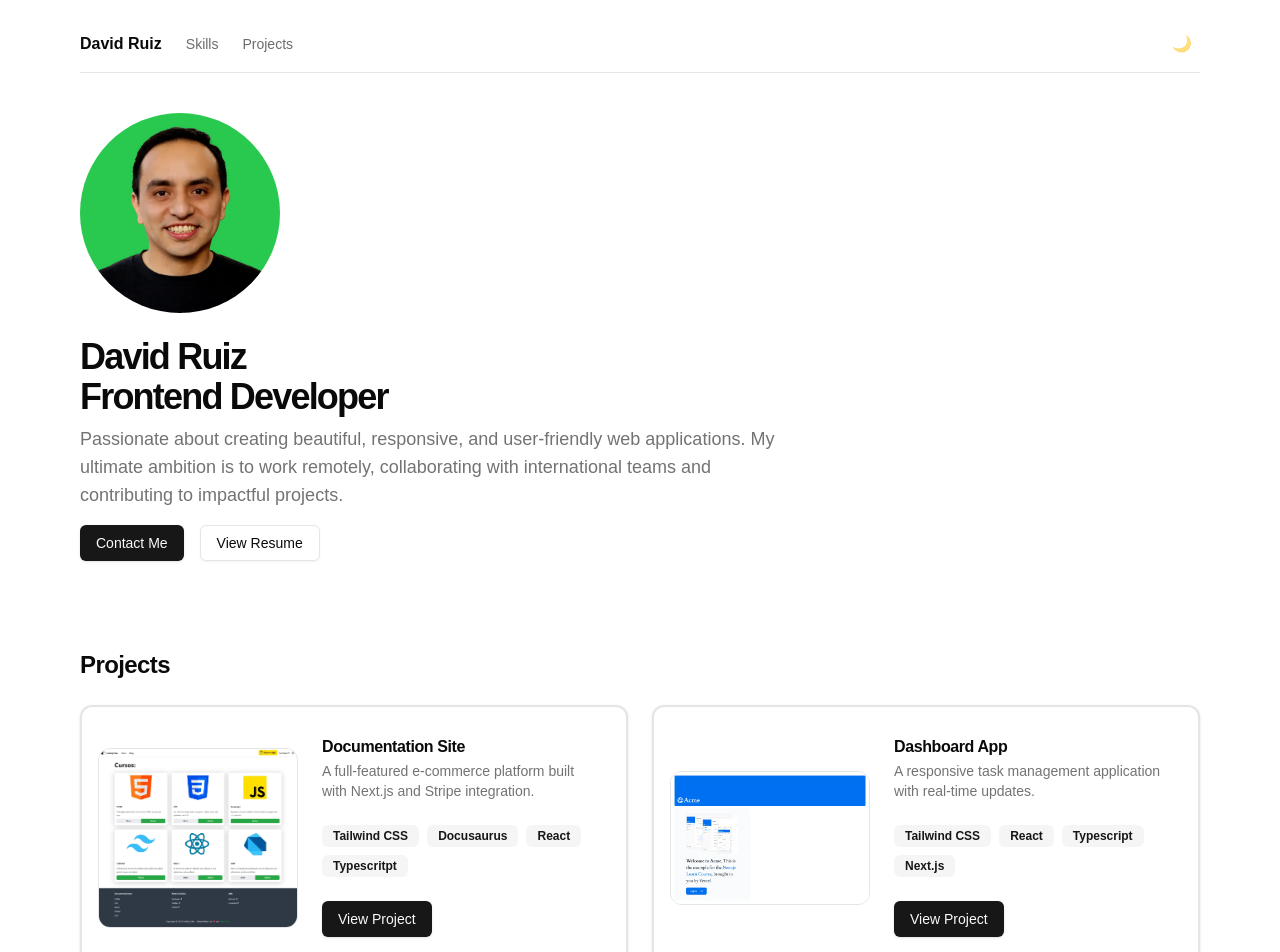
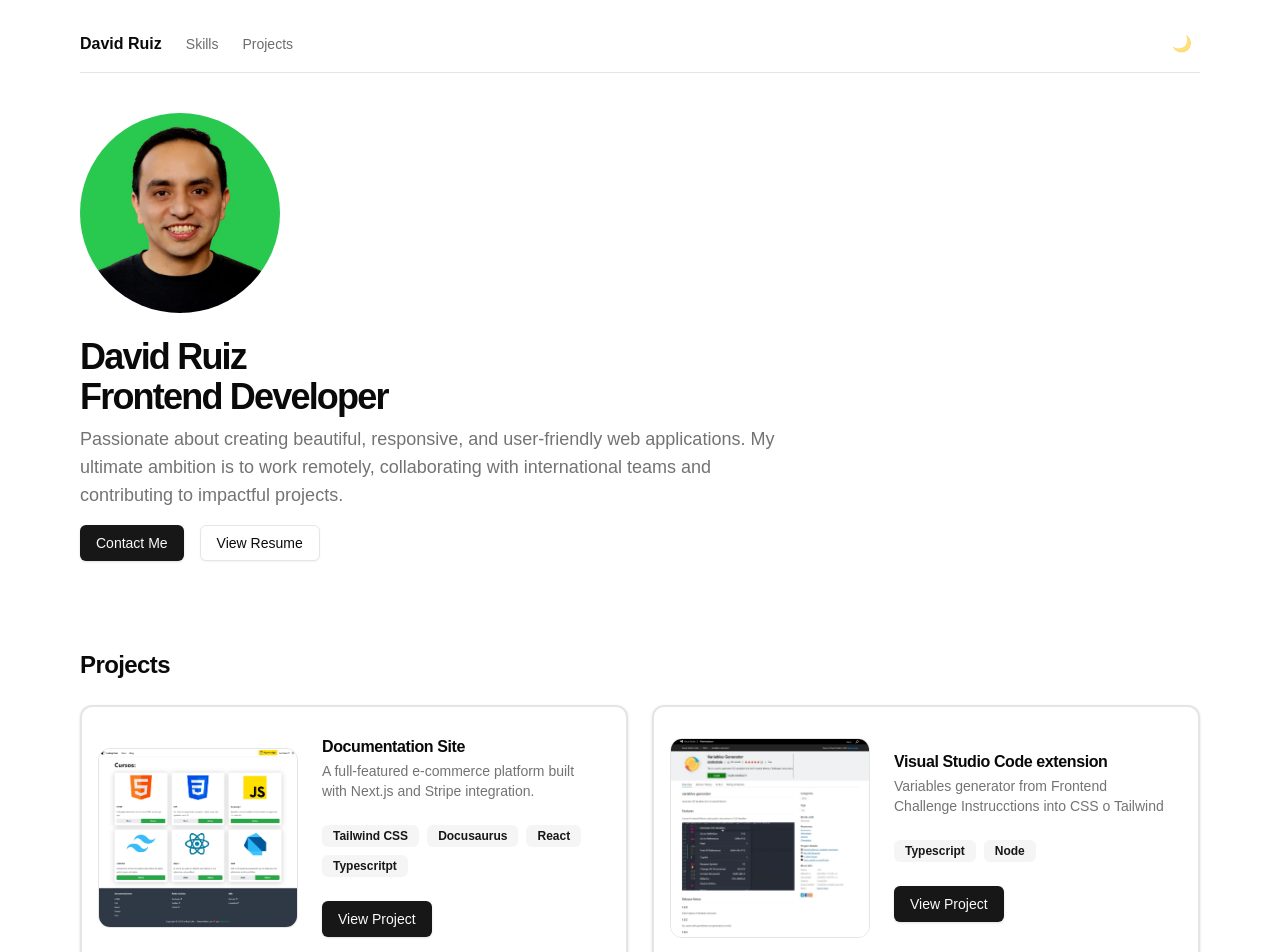
Before and after one commit to Davichobits/Portfolio-David-Ruiz, a Next.js app: page / in a window 1280 px wide. Shown: the top 952 px of the page. Built offline with nearby package versions, Linux system fonts and the light colour scheme.

Commit message:
Extension added as project

```diff
--- a/components/projects.tsx
+++ b/components/projects.tsx
@@ -13,18 +13,12 @@ export function Projects() {
       link: "https://github.com/Davichobits/CodingTube-Docs",
     },
     {
-      title: "Dashboard App",
-      url: '/projects/dashboard-app.webp',
-      description: "A responsive task management application with real-time updates.",
-      technologies: [, "Tailwind CSS", "React", "Typescript", "Next.js"],
-      link: "https://github.com/Davichobits/nextjs-dashboard",
+      title: "Visual Studio Code extension",
+      url: '/projects/marketplace.webp',
+      description: "Variables generator from Frontend Challenge Instrucctions into CSS o Tailwind",
+      technologies: ["Typescript", "Node"],
+      link: "https://github.com/Davichobits/css-variables-generator",
     },
-    // {
-    //   title: "Personal Portfolio",
-    //   description: "A responsive Frontend Developer portfolio",
-    //   technologies: [, "Tailwind CSS", "React", "Typescript", "Next.js"],
-    //   link: "https://github.com/Davichobits/Portfolio-David-Ruiz",
-    // },
   ]
 
   return (
```
Also changed, not shown: public/projects/dashboard-app.webp (deleted), public/projects/marketplace.webp (added).
